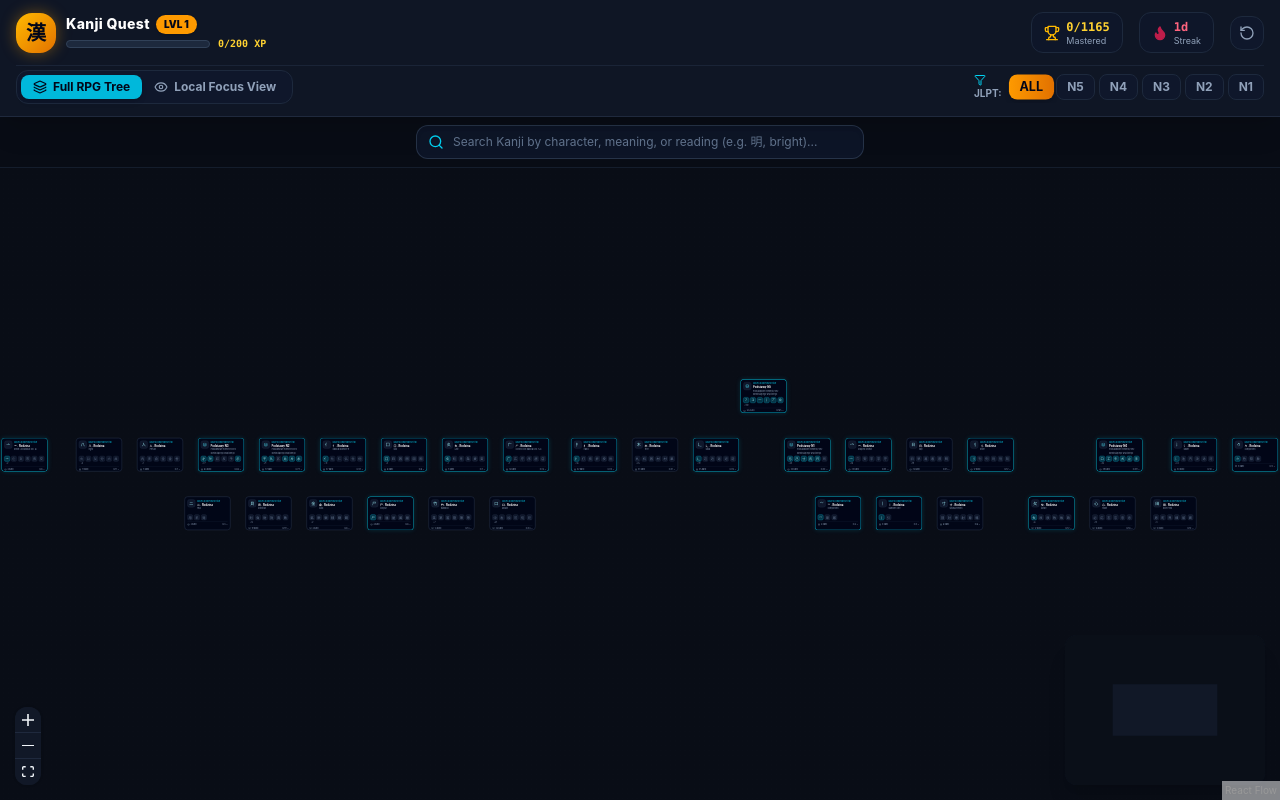
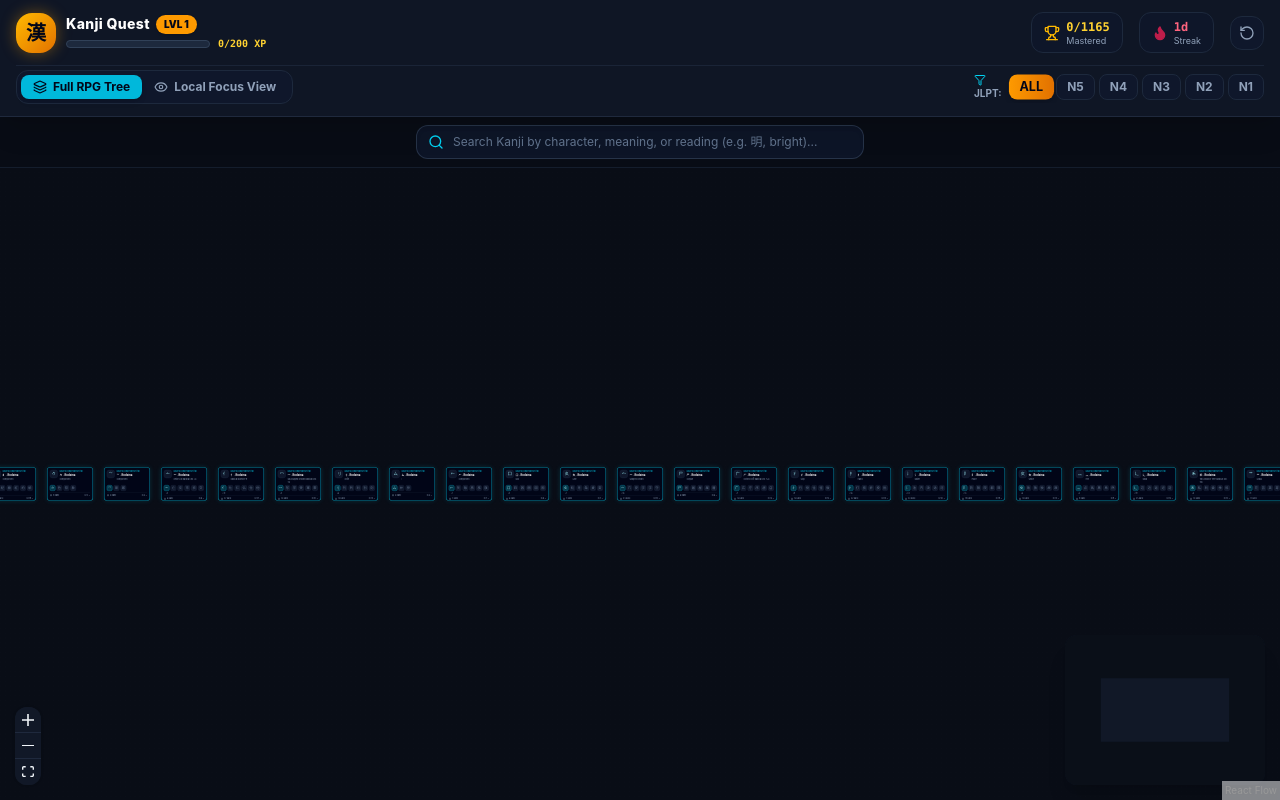
Before and after one commit to PirxSchool/KanjiApp, a React (Vite) app: page / in a window 1280 px wide. Built offline with nearby package versions, Linux system fonts and the light colour scheme.

Commit message:
Improve kanji group visibility and layout

```diff
--- a/src/components/SkillTreeGraph.tsx
+++ b/src/components/SkillTreeGraph.tsx
@@ -1,4 +1,4 @@
-import React, { memo, useCallback, useEffect, useMemo, useState } from 'react';
+import React, { memo, useCallback, useEffect, useMemo, useRef, useState } from 'react';
 import type { Edge, Node } from '@xyflow/react';
 import {
   Background,
@@ -10,7 +10,6 @@ import {
   useReactFlow,
 } from '@xyflow/react';
 import '@xyflow/react/dist/style.css';
-import dagre from 'dagre';
 import { ArrowLeft, Layers, Search, X } from 'lucide-react';
 import type { KanjiNodeData, NodeStatus } from '../types/kanji';
 
@@ -38,6 +37,7 @@ type GroupNodeData = {
   onExpand: () => void;
   selected: boolean;
   visibleMemberIds: Set<string>;
+  unlocked: boolean;
 };
 
 type GroupRelation = {
@@ -50,10 +50,20 @@ type GroupRelation = {
 const MIN_COMPONENT_USAGE = 8;
 const GROUP_WIDTH = 230;
 const GROUP_HEIGHT = 168;
+const GROUP_COLUMN_X = 285;
+const GROUP_LAYER_Y = 230;
 const MAX_PREVIEW = 6;
 const MAX_INCOMING_EDGES = 2;
 const SECONDARY_EDGE_MIN_COUNT = 3;
 const SECONDARY_EDGE_RATIO = 0.5;
+
+const JLPT_ORDER = new Map([
+  ['N5', 0],
+  ['N4', 1],
+  ['N3', 2],
+  ['N2', 3],
+  ['N1', 4],
+]);
 
 function buildGroups(allNodes: KanjiNodeData[]) {
   const byId = new Map(allNodes.map(node => [node.id, node]));
@@ -114,8 +124,6 @@ function buildGroups(allNodes: KanjiNodeData[]) {
     };
   });
 
-  // Keep small component families out of the main map only when they contain a
-  // single member. The data still remains accessible through the foundation node.
   const foundationGroups = new Map(
     groups
       .filter(group => group.key.startsWith('foundation_'))
@@ -198,56 +206,82 @@ function buildGroupRelations(
       selected.push(secondary);
     }
 
-    // Never show a third incoming path. The map is meant to explain the main
-    // learning route, not reproduce the complete dependency database.
     if (selected.length > 0 && list.length > MAX_INCOMING_EDGES) {
       // Intentionally keep only the strongest two candidates above.
     }
   }
 
-  // The selection above is target-local, but adding a relation twice is harmless;
-  // use a final map so each edge remains unique.
   return [...new Map(selected.map(relation => [relation.id, relation])).values()];
 }
 
-function makeLayout(groups: KanjiGroup[], relations: GroupRelation[]) {
-  const graph = new dagre.graphlib.Graph();
-  graph.setDefaultEdgeLabel(() => ({}));
-  graph.setGraph({
-    rankdir: 'TB',
-    ranksep: 125,
-    nodesep: 75,
-    edgesep: 35,
-    marginx: 30,
-    marginy: 30,
-  });
+function buildUnlockDepths(allNodes: KanjiNodeData[]) {
+  const byId = new Map(allNodes.map(node => [node.id, node]));
+  const depths = new Map<string, number>();
+  const visiting = new Set<string>();
 
-  for (const group of groups) {
-    graph.setNode(group.id, {
-      width: GROUP_WIDTH,
-      height: GROUP_HEIGHT,
-    });
+  const depthOf = (node: KanjiNodeData): number => {
+    const saved = depths.get(node.id);
+    if (saved !== undefined) return saved;
+
+    if (visiting.has(node.id)) return 0;
+    visiting.add(node.id);
+
+    const parentDepths = node.parents
+      .map(parentId => byId.get(parentId))
+      .filter((parent): parent is KanjiNodeData => parent !== undefined)
+      .map(parent => depthOf(parent));
+
+    const depth = parentDepths.length > 0 ? Math.max(...parentDepths) + 1 : 0;
+    visiting.delete(node.id);
+    depths.set(node.id, depth);
+    return depth;
+  };
+
+  for (const node of allNodes) {
+    depthOf(node);
   }
 
-  const groupIds = new Set(groups.map(group => group.id));
+  return depths;
+}
 
-  for (const relation of relations) {
-    if (groupIds.has(relation.source) && groupIds.has(relation.target)) {
-      graph.setEdge(relation.source, relation.target, { minlen: 1 });
-    }
+function getGroupUnlockDepth(group: KanjiGroup, unlockDepths: Map<string, number>) {
+  return Math.min(...group.members.map(member => unlockDepths.get(member.id) ?? 0));
+}
+
+function sortGroupsByLearningOrder(groups: KanjiGroup[], unlockDepths: Map<string, number>) {
+  return [...groups].sort((a, b) =>
+    getGroupUnlockDepth(a, unlockDepths) - getGroupUnlockDepth(b, unlockDepths) ||
+    (JLPT_ORDER.get(a.members[0]?.jlpt) ?? 99) - (JLPT_ORDER.get(b.members[0]?.jlpt) ?? 99) ||
+    a.members[0]?.strokeCount - b.members[0]?.strokeCount ||
+    a.label.localeCompare(b.label, 'pl'),
+  );
+}
+
+function makeLayout(groups: KanjiGroup[], unlockDepths: Map<string, number>) {
+  const layers = new Map<number, KanjiGroup[]>();
+
+  for (const group of sortGroupsByLearningOrder(groups, unlockDepths)) {
+    const depth = getGroupUnlockDepth(group, unlockDepths);
+    const layer = layers.get(depth) ?? [];
+    layer.push(group);
+    layers.set(depth, layer);
   }
 
-  dagre.layout(graph);
+  const positions = new Map<string, { x: number; y: number }>();
+  const orderedDepths = [...layers.keys()].sort((a, b) => a - b);
 
-  const positions = new Map<string, { x: number; y: number }>();
+  orderedDepths.forEach((depth, layerIndex) => {
+    const layer = layers.get(depth) ?? [];
+    const totalWidth = (layer.length - 1) * GROUP_COLUMN_X;
+    const stagger = layer.length > 1 && layerIndex % 2 === 1 ? GROUP_COLUMN_X * 0.18 : 0;
 
-  for (const group of groups) {
-    const position = graph.node(group.id);
-    positions.set(group.id, {
-      x: position.x - GROUP_WIDTH / 2,
-      y: position.y - GROUP_HEIGHT / 2,
+    layer.forEach((group, index) => {
+      positions.set(group.id, {
+        x: index * GROUP_COLUMN_X - totalWidth / 2 + stagger,
+        y: layerIndex * GROUP_LAYER_Y,
+      });
     });
-  }
+  });
 
   return positions;
 }
@@ -260,14 +294,16 @@ const GroupNode = memo(({ data }: { data: GroupNodeData }) => {
     onExpand,
     selected,
     visibleMemberIds,
+    unlocked,
   } = data;
 
   const statuses = group.members.map(getNodeStatus);
   const mastered = statuses.filter(status => status === 'MASTERED').length;
   const available = statuses.filter(status => status === 'AVAILABLE').length;
   const visibleMembers = group.members.filter(member => visibleMemberIds.has(member.id));
-  const supportOnly = visibleMemberIds.size > 0 && visibleMembers.length === 0;
-  const previewMembers = [...visibleMembers, ...group.members.filter(member => !visibleMemberIds.has(member.id))]
+  const unlockedMembers = group.members.filter(member => getNodeStatus(member) !== 'LOCKED');
+  const previewMembers = [...visibleMembers, ...unlockedMembers, ...group.members]
+    .filter((member, index, members) => members.findIndex(candidate => candidate.id === member.id) === index)
     .slice(0, MAX_PREVIEW);
 
   const borderClass = mastered === group.members.length
@@ -291,10 +327,10 @@ const GroupNode = memo(({ data }: { data: GroupNodeData }) => {
         }
       }}
       className={[
-        'w-[230px] h-[168px] box-border rounded-2xl border-2 bg-slate-950/95 p-3',
+        'nodrag nopan w-[230px] h-[168px] box-border rounded-2xl border-2 bg-slate-950/95 p-3',
         'cursor-pointer overflow-hidden select-none transition-all',
         borderClass,
-        supportOnly ? 'opacity-70' : '',
+        unlocked ? 'animate-groupUnlock' : '',
         selected ? 'ring-4 ring-cyan-300/80 ring-offset-2 ring-offset-slate-950' : '',
       ].join(' ')}
     >
@@ -305,7 +341,7 @@ const GroupNode = memo(({ data }: { data: GroupNodeData }) => {
 
         <div className="min-w-0 flex-1 pt-0.5">
           <div className="text-[9px] uppercase tracking-wider text-cyan-400/70 font-bold">
-            {supportOnly ? 'Wymagany komponent' : 'Grupa komponentów'}
+            {unlocked ? 'Nowa grupa' : 'Grupa komponentów'}
           </div>
           <div className="text-sm leading-5 font-bold text-white truncate">
             {group.label}
@@ -330,7 +366,7 @@ const GroupNode = memo(({ data }: { data: GroupNodeData }) => {
                 onSelectNode(member);
               }}
               className={[
-                'w-7 h-7 rounded-lg border text-base font-serif',
+                'nodrag nopan w-7 h-7 rounded-lg border text-base font-serif',
                 'transition-transform hover:scale-110 focus:outline-none focus:ring-2 focus:ring-cyan-300',
                 status === 'MASTERED'
                   ? 'bg-amber-950 border-amber-500 text-amber-200'
@@ -584,9 +620,12 @@ function Inner({
   onSelectNode,
 }: Props) {
   const [expandedGroupId, setExpandedGroupId] = useState<string | null>(null);
+  const [unlockedGroupIds, setUnlockedGroupIds] = useState<Set<string>>(() => new Set());
+  const previousGroupIdsRef = useRef<Set<string> | null>(null);
   const { setCenter } = useReactFlow();
 
   const groups = useMemo(() => buildGroups(allNodes), [allNodes]);
+  const unlockDepths = useMemo(() => buildUnlockDepths(allNodes), [allNodes]);
   const visibleMemberIds = useMemo(
     () => new Set(nodes.map(node => node.id)),
     [nodes],
@@ -598,34 +637,50 @@ function Inner({
   );
 
   const displayedGroups = useMemo(() => {
-    if (visibleMemberIds.size >= allNodes.length) return groups;
+    const filteredGroups = groups.filter(group => {
+      const visibleMembers = group.members.filter(member => visibleMemberIds.has(member.id));
+      return visibleMembers.some(member => getNodeStatus(member) !== 'LOCKED');
+    });
 
-    const groupById = new Map(groups.map(group => [group.id, group]));
-    const visible = new Set(
-      groups
-        .filter(group => group.members.some(member => visibleMemberIds.has(member.id)))
-        .map(group => group.id),
-    );
+    return sortGroupsByLearningOrder(filteredGroups, unlockDepths);
+  }, [groups, visibleMemberIds, getNodeStatus, unlockDepths]);
 
-    // Add one dependency layer above the filtered groups so the user can still
-    // see what unlocks the current JLPT selection.
-    for (const relation of relations) {
-      if (visible.has(relation.target)) {
-        visible.add(relation.source);
-      }
-    }
+  const displayedGroupIds = useMemo(
+    () => new Set(displayedGroups.map(group => group.id)),
+    [displayedGroups],
+  );
 
-    return [...visible]
-      .map(id => groupById.get(id))
-      .filter((group): group is KanjiGroup => group !== undefined);
-  }, [groups, relations, visibleMemberIds, allNodes.length]);
+  useEffect(() => {
+    const previousGroupIds = previousGroupIdsRef.current;
+    previousGroupIdsRef.current = displayedGroupIds;
+
+    if (!previousGroupIds) return;
+
+    const newlyUnlockedIds = displayedGroups
+      .filter(group => !previousGroupIds.has(group.id))
+      .map(group => group.id);
+
+    if (newlyUnlockedIds.length === 0) return;
+
+    setUnlockedGroupIds(prev => new Set([...prev, ...newlyUnlockedIds]));
+
+    const timeout = window.setTimeout(() => {
+      setUnlockedGroupIds(prev => {
+        const next = new Set(prev);
+        newlyUnlockedIds.forEach(id => next.delete(id));
+        return next;
+      });
+    }, 1800);
+
+    return () => window.clearTimeout(timeout);
+  }, [displayedGroups, displayedGroupIds]);
 
   const positions = useMemo(
-    () => makeLayout(displayedGroups, relations),
-    [displayedGroups, relations],
+    () => makeLayout(displayedGroups, unlockDepths),
+    [displayedGroups, unlockDepths],
   );
 
-  const expandedGroup = groups.find(group => group.id === expandedGroupId) ?? null;
+  const expandedGroup = displayedGroups.find(group => group.id === expandedGroupId) ?? null;
 
   useEffect(() => {
     if (expandedGroupId && !expandedGroup) {
@@ -664,6 +719,7 @@ function Inner({
         onExpand: () => handleExpand(group.id),
         selected: group.members.some(member => member.id === selectedNodeId),
         visibleMemberIds,
+        unlocked: unlockedGroupIds.has(group.id),
       } satisfies GroupNodeData,
     })),
     [
@@ -673,16 +729,14 @@ function Inner({
       onSelectNode,
       selectedNodeId,
       visibleMemberIds,
+      unlockedGroupIds,
       handleExpand,
     ],
   );
 
   const graphEdges: Edge[] = useMemo(
     () => relations
-      .filter(relation =>
-        displayedGroups.some(group => group.id === relation.source) &&
-        displayedGroups.some(group => group.id === relation.target),
-      )
+      .filter(relation => displayedGroupIds.has(relation.source) && displayedGroupIds.has(relation.target))
       .map(relation => {
         const opacity = relation.count >= 4 ? 0.95 : relation.count >= 2 ? 0.82 : 0.55;
         const strokeWidth = Math.min(5.5, 1.75 + relation.count * 0.45);
@@ -706,13 +760,13 @@ function Inner({
           },
         };
       }),
-    [relations, displayedGroups],
+    [relations, displayedGroupIds],
   );
 
   useEffect(() => {
     if (!selectedNodeId || expandedGroupId) return;
 
-    const group = groups.find(candidate =>
+    const group = displayedGroups.find(candidate =>
       candidate.members.some(member => member.id === selectedNodeId),
     );
 
@@ -724,7 +778,7 @@ function Inner({
       position.y + GROUP_HEIGHT / 2,
       { zoom: 0.85, duration: 350 },
     );
-  }, [selectedNodeId, expandedGroupId, groups, positions, setCenter]);
+  }, [selectedNodeId, expandedGroupId, displayedGroups, positions, setCenter]);
 
   return (
     <div className="relative w-full h-full bg-rpg-bg overflow-hidden">
```
